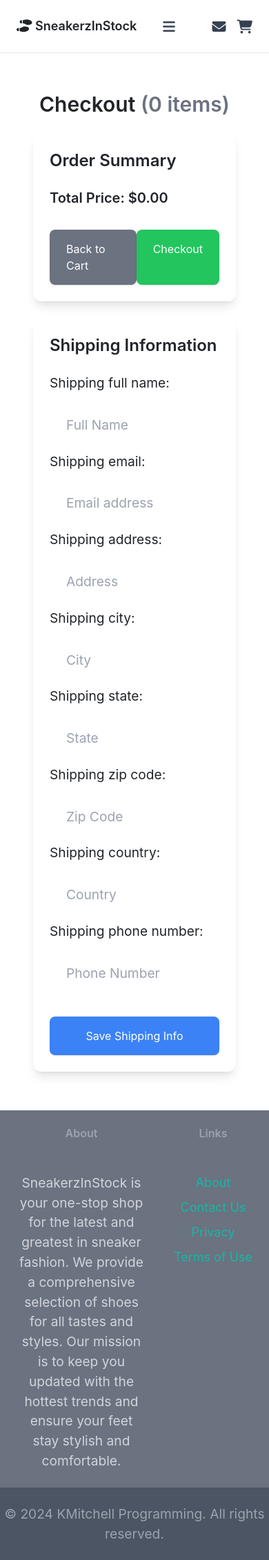
After one commit to Kenmitchell2012/sneakers-n-stock, a Django app: page /payment/checkout in a window 390 px wide. The commit adds this page. Shown: the whole page at 69% size. Run offline with Django 4.2, Linux system fonts and the light colour scheme; a user stored in the database is signed in; data comes from the database, SQL or seed files in the repository; both versions use the stored data as it was after the commit; some libraries are stand-ins or nearby versions.

Commit message:
feat: Enhance checkout page with shipping address handling
- Integrate ShippingAddressForm into checkout view
- Fetch existing shipping address for authenticated user
- Pre-fill shipping form with existing address data if available
- Save updated shipping info on form submission
- Add 'Back to Cart' button for seamless navigation
- Display total quantity of items next to Checkout heading
- Improve styling of checkout and cart buttons for modern look
- Ensure responsive design for checkout page elements
- Correct form instance handling in POST method

```diff
--- a/cart/views.py
+++ b/cart/views.py
@@ -121,7 +121,7 @@ def update_quantity(request, item_id):
 
 @login_required
 def view_cart(request):
-    cart = get_object_or_404(Cart, user=request.user)
+    # cart = get_object_or_404(Cart, user=request.user)
 
     # Get the cart item count for the authenticated user
     cart, created = Cart.objects.get_or_create(user=request.user)
--- a/core/templates/core/profile.html
+++ b/core/templates/core/profile.html
@@ -9,7 +9,7 @@
             <!-- Left Column: User Info -->
             <div class="col-span-1">
                 <div class="flex items-center justify-center h-64 bg-gray-200 rounded-xl overflow-hidden">
-                    <img src="{{ user.userprofile.image.url }}" alt="{{ user.username }}" class="w-40 h-40 object-cover rounded-full border-4 border-white shadow-lg">
+                    <img src="{{ user.userprofile.image.url }}" alt="{{ user.username }}" class="object-cover border-4 border-white shadow-lg">
                 </div>
                 <div class="mt-6">
                     <h2 class="text-2xl font-semibold text-gray-900">{{ user.username | capfirst }}</h2>
--- a/payment/admin.py
+++ b/payment/admin.py
@@ -1,4 +1,6 @@
 from django.contrib import admin
-from .models import ShippingAddress
+from .models import ShippingAddress, Order, OrderItem
 # Register your models here.
 admin.site.register(ShippingAddress)
+admin.site.register(Order)
+admin.site.register(OrderItem)
--- a/payment/models.py
+++ b/payment/models.py
@@ -1,5 +1,6 @@
 from django.db import models
 from django.contrib.auth.models import User
+from items.models import Items
 # Create your models here.
 
 # Create shipping address model for user
@@ -20,3 +21,31 @@ class ShippingAddress(models.Model):
 
     def __str__(self):
         return f'Shipping Address - {str(self.id)}'
+
+
+# order model
+
+class Order(models.Model):
+    user = models.ForeignKey(User, on_delete=models.CASCADE, null=True, blank=True)
+    full_name = models.CharField(max_length=250)
+    email = models.EmailField(max_length=255)
+    shipping_address = models.TextField(max_length=15000)
+    amount_paid = models.DecimalField(max_digits=8, decimal_places=2)
+    date_ordered = models.DateTimeField(auto_now_add=True)
+
+    def __str__(self):
+        return f'Order - {str(self.id)}'
+
+
+# order model items
+
+class OrderItem(models.Model):
+    order = models.ForeignKey(Order, on_delete=models.CASCADE, null=True)
+    item = models.ForeignKey(Items, on_delete=models.CASCADE)
+    user = models.ForeignKey(User, on_delete=models.CASCADE)
+
+    quantity = models.PositiveBigIntegerField(default=1)
+    price = models.DecimalField(max_digits=8, decimal_places=2)
+
+    def __str__(self):
+        return f'Order Item - {str(self.id)}'
--- /dev/null
+++ b/payment/templates/payment/checkout.html
@@ -0,0 +1,47 @@
+{% extends 'core/base.html' %}
+
+{% block title %}Checkout{% endblock %}
+
+{% block content %}
+<div class="container mx-auto px-4 py-8">
+    <h1 class="text-3xl mb-6 font-semibold text-center">
+        Checkout <span class="text-gray-500">({{ cart_item_count }} items)</span>
+    </h1>
+
+    <div class="grid grid-cols-1 lg:grid-cols-3 gap-6">
+        <!-- Order Summary -->
+        <div class="lg:col-span-2 bg-white p-6 rounded-xl shadow-lg">
+            <h2 class="text-2xl font-semibold mb-4">Order Summary</h2>
+            <ul>
+                {% for item in cart_items %}
+                    <li class="flex flex-row items-center mb-4">
+                        <img src="{{ item.item.images.first.image.url }}" alt="{{ item.item.name }}" class="w-16 h-16 object-cover rounded-lg">
+                        <div class="ml-4">
+                            <h3 class="text-lg font-semibold">{{ item.item.name }}</h3>
+                            <p class="text-gray-700">Quantity: {{ item.quantity }}</p>
+                            <p class="text-gray-700">Price: ${{ item.item.price|floatformat:2 }}</p>
+                        </div>
+                    </li>
+                {% endfor %}
+            </ul>
+            <div class="mt-6">
+                <p class="text-xl font-semibold">Total Price: ${{ total_price|floatformat:2 }}</p>
+            </div>
+            <div class="mt-8 flex justify-between">
+                <a href="{% url 'cart:view_cart' %}" class="px-6 py-3 bg-gray-500 text-white rounded-lg shadow hover:bg-gray-600 transition duration-200 ease-in-out transform hover:-translate-y-1">Back to Cart</a>
+                <a href="{% url 'payment:checkout' %}" class="px-6 py-3 bg-green-500 text-white rounded-lg shadow hover:bg-green-600 transition duration-200 ease-in-out transform hover:-translate-y-1">Checkout</a>
+            </div>
+        </div>
+
+        <!-- Shipping Information -->
+        <div class="bg-white p-6 rounded-xl shadow-lg">
+            <h2 class="text-2xl font-semibold mb-4">Shipping Information</h2>
+            <form method="post">
+                {% csrf_token %}
+                {{ shipping_form.as_p }}
+                <button type="submit" class="mt-4 w-full px-6 py-3 bg-blue-500 text-white rounded-lg shadow hover:bg-blue-600 transition duration-200 ease-in-out transform hover:-translate-y-1">Save Shipping Info</button>
+            </form>
+        </div>
+    </div>
+</div>
+{% endblock %}
--- a/payment/urls.py
+++ b/payment/urls.py
@@ -3,10 +3,11 @@ from django.contrib.auth import views as auth_views
 
 from . import views
 
-app_name = 'core'
+app_name = 'payment'
 
 urlpatterns = [
     path('payment_success', views.payment_success, name='payment_success'),
+    path('checkout', views.checkout, name='checkout'),
 
 
 
--- a/payment/views.py
+++ b/payment/views.py
@@ -1,5 +1,45 @@
-from django.shortcuts import render
+from django.shortcuts import render, redirect
+from cart.models import Cart
+from conversation.models import Conversation
+from .forms import ShippingAddressForm
+from payment.models import ShippingAddress
+from django.contrib.auth.models import User
+# Create your views here.
 
-# Create your views here.
+
+
+def checkout(request):
+    # Get the cart item count for the authenticated user
+    cart, created = Cart.objects.get_or_create(user=request.user)
+    cart_items = cart.items.all()
+    cart_item_count = sum(item.quantity for item in cart_items)
+    conversations = Conversation.objects.filter(members__in=[request.user.id])
+    conversation_count = conversations.count()
+    total_price = cart.calculate_total_price()
+
+    current_user = request.user
+    shipping_user, created = ShippingAddress.objects.get_or_create(user=current_user)
+
+    if request.method == 'POST':
+        shipping_form = ShippingAddressForm(request.POST, instance=shipping_user)
+        if shipping_form.is_valid():
+            shipping_address = shipping_form.save(commit=False)
+            shipping_address.user = current_user
+            shipping_address.save()
+            return redirect('payment:checkout')
+    else:
+        shipping_form = ShippingAddressForm(instance=shipping_user)
+
+    return render(request, 'payment/checkout.html', {
+        'cart': cart,
+        'conversation_count': conversation_count,
+        'total_price': total_price,
+        'cart_item_count': cart_item_count,
+        'cart_items': cart_items,
+        'shipping_form': shipping_form
+    })
+
+
+
 def payment_success(request):
     return render(request, 'payment/payment_success.html',{})
```
Also changed, not shown: cart/templates/cart/view_cart.html (+19 -18 lines), db.sqlite3, payment/migrations/0004_order_orderitem.py (added).
